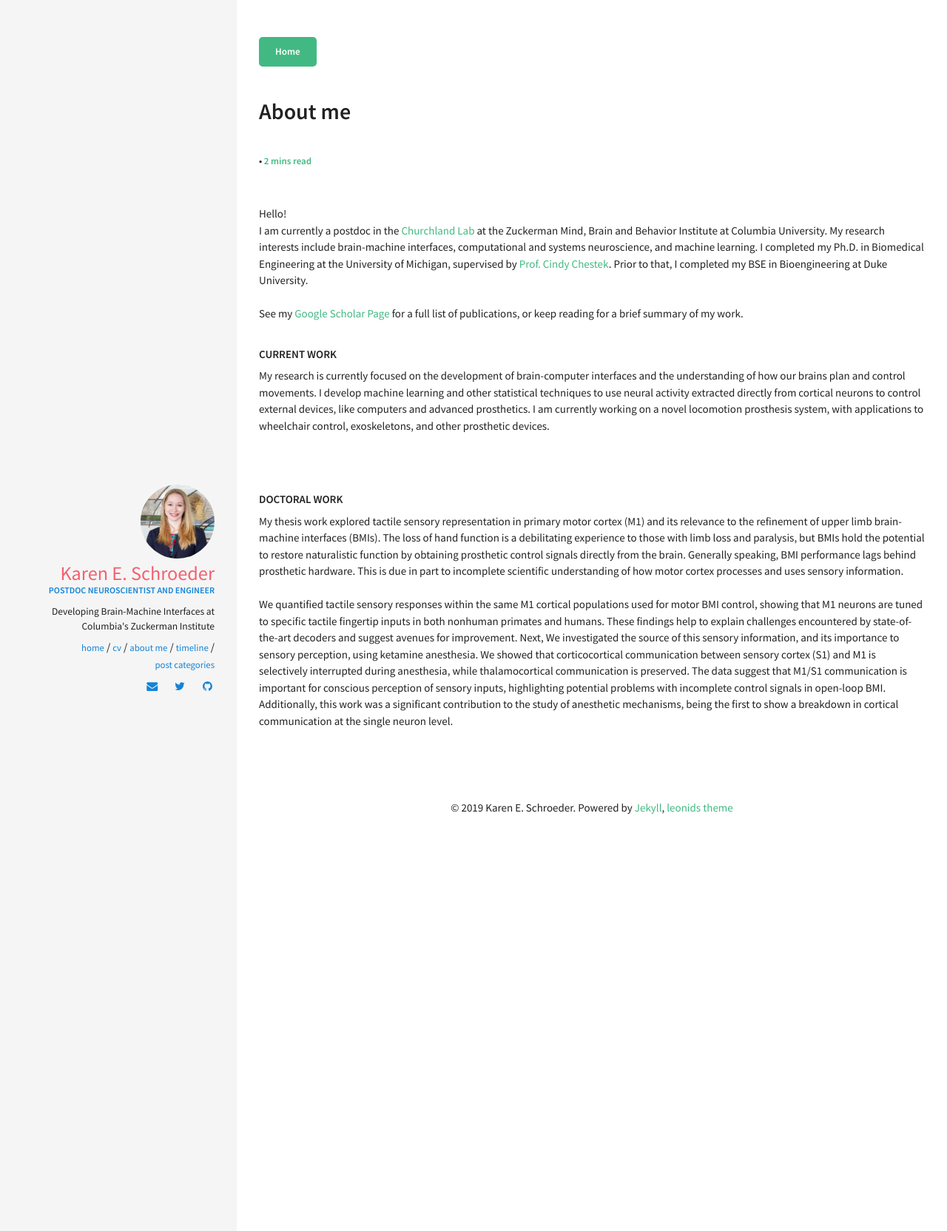
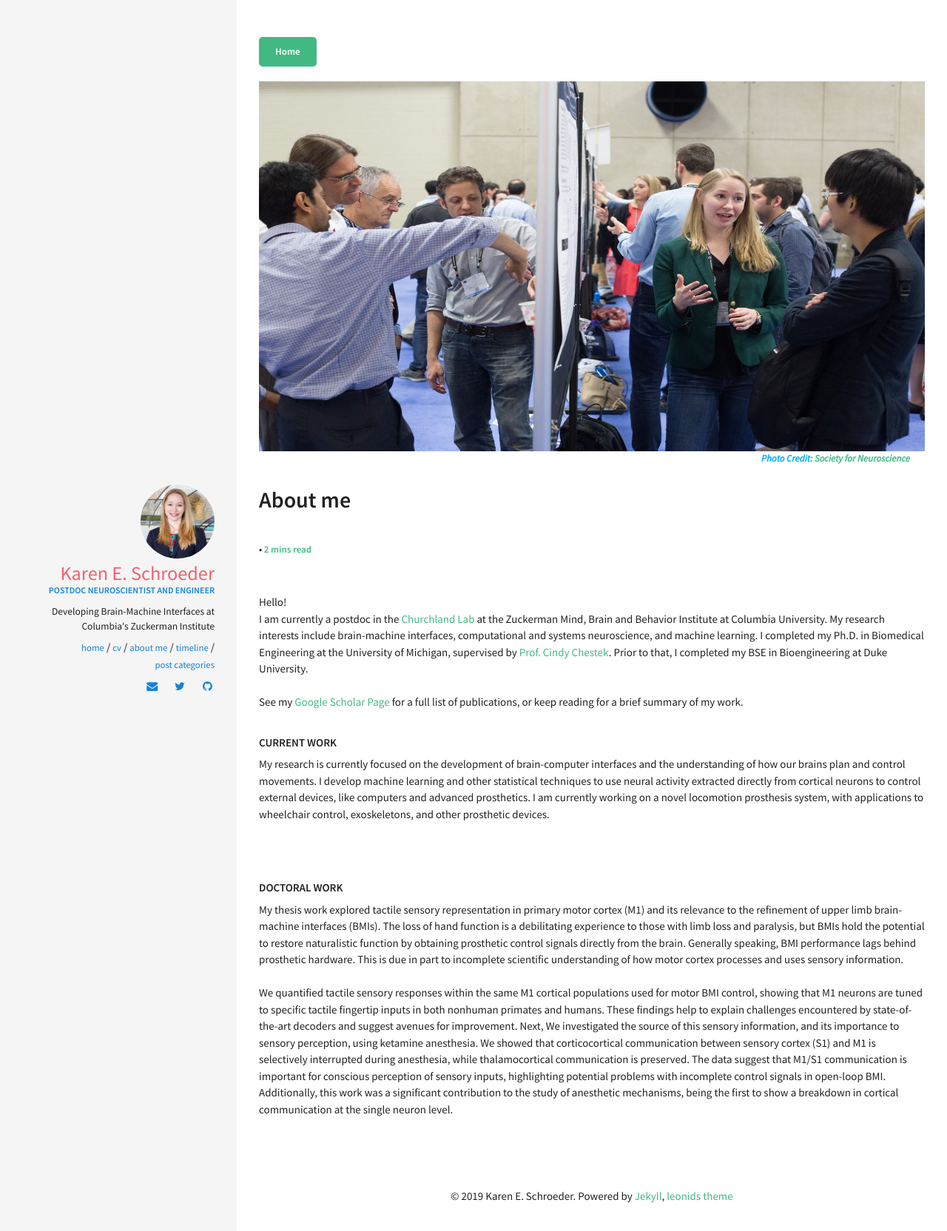
Before and after one commit to karschro/karschro.github.io, a Jekyll site: the page built from about.html, in a window 1280 px wide. Shown: the top 1664 px of the page at 74% size. Built offline with Jekyll 4.4.1, drawn with Linux system fonts in a browser that asks for light colours.

Commit message:
Update about.html

```diff
--- a/about.html
+++ b/about.html
@@ -2,7 +2,9 @@
 layout: post
 title:  About me
 permalink: /about/
-
+image:
+  feature: SFN.jpg
+  credit: Society for Neuroscience
 ---
 Hello!
 <br>
```
